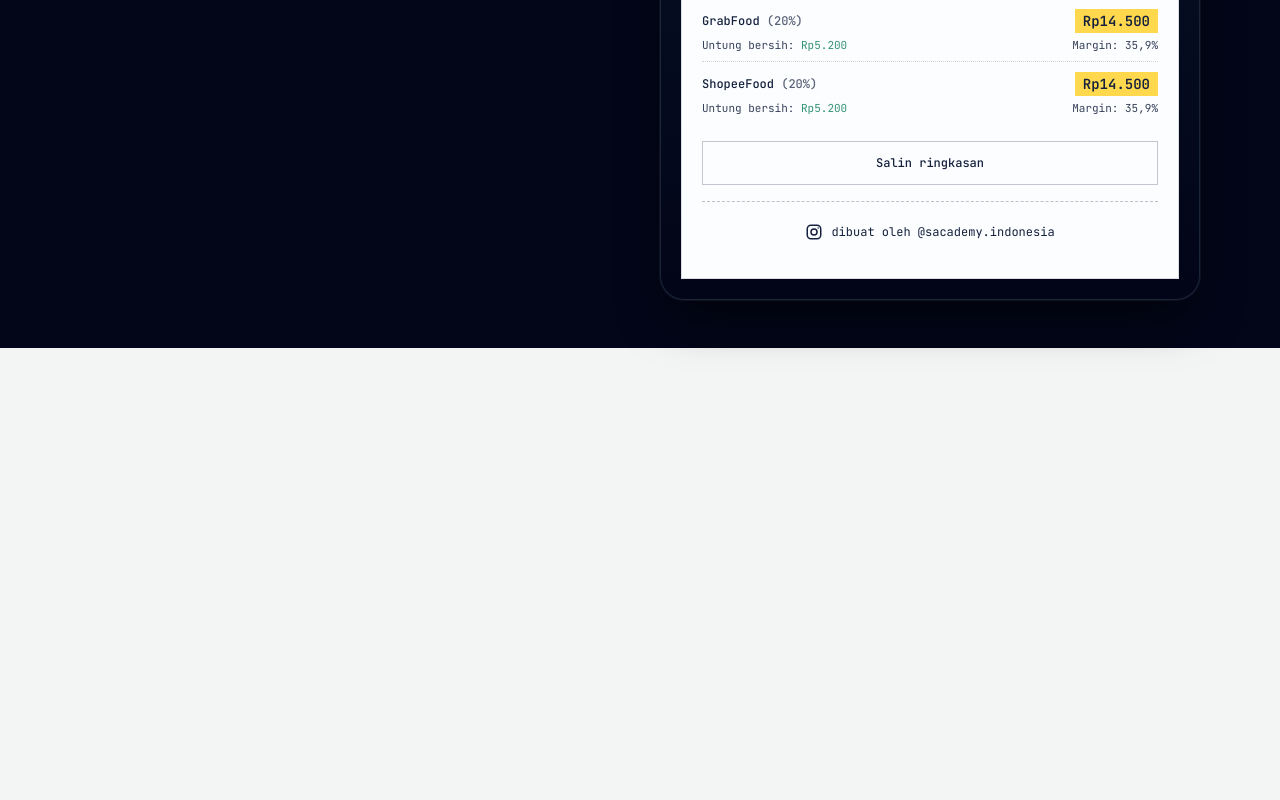
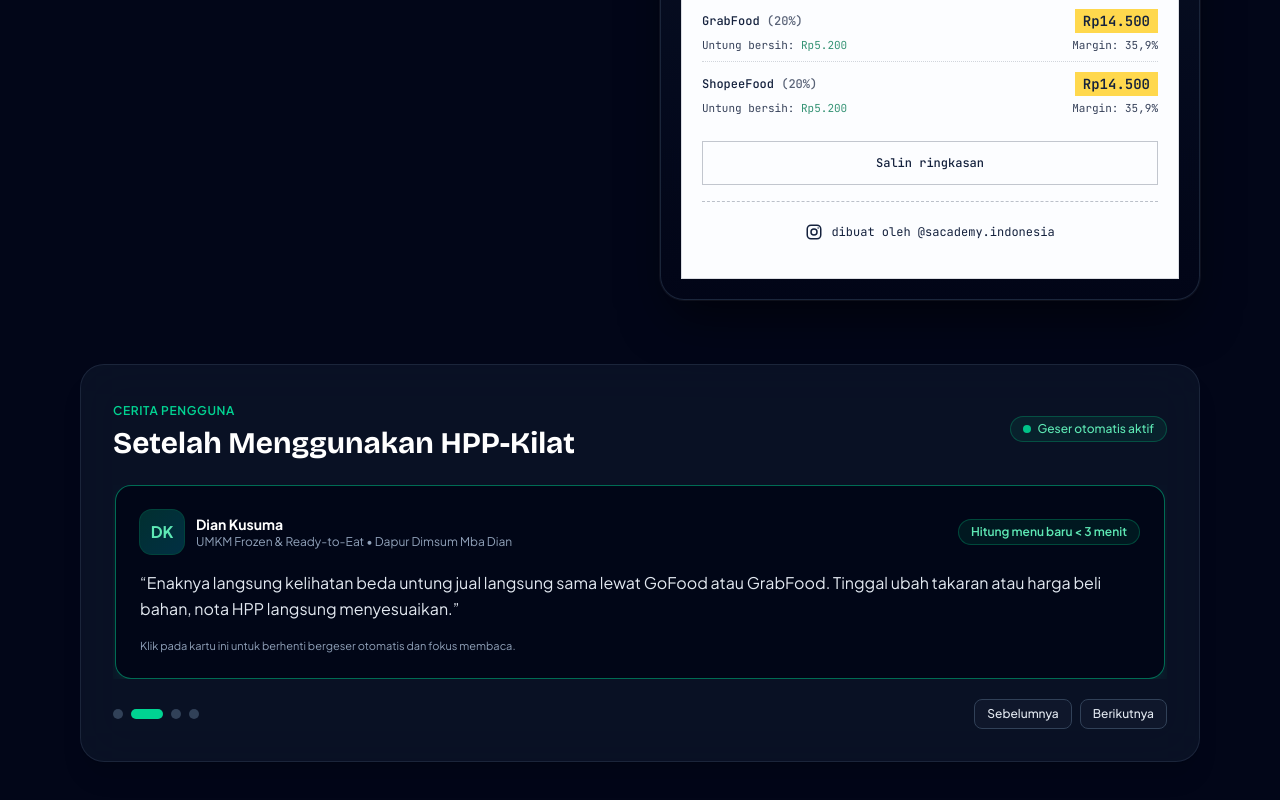
Before and after one commit to fokusindiri/hpp-kilat, a React (Vite) app: page / in a window 1280 px wide. Shown: the part 922-1722 px from the top of the page. Before the commit the page ends 1270 px from the top, so only its background shows below. Built offline with nearby package versions, Linux system fonts and the light colour scheme; no server answers.

Commit message:
feat: hapus ilustrasi kotak & tambah testimoni auto-geser interaktif di LandingPage

```diff
--- a/src/pages/LandingPage.tsx
+++ b/src/pages/LandingPage.tsx
@@ -1,5 +1,4 @@
-import { useMemo, useState } from 'react';
-import heroImg from '../assets/hero.png';
+import { useEffect, useMemo, useState } from 'react';
 import { ReceiptCard } from '../components/ReceiptCard';
 import { DEMO_CHANNELS, DEMO_INGREDIENTS, DEMO_RECIPE } from '../lib/demoData';
 import { calculateRecipePricing, formatRupiah } from '../lib/pricing';
@@ -8,6 +7,54 @@ import type { Channel, ProfitMode, RecipeCalculation } from '../types';
 interface LandingPageProps {
   onNavigate: (to: string) => void;
 }
+
+interface TestimonialItem {
+  id: string;
+  name: string;
+  business: string;
+  role: string;
+  quote: string;
+  impact: string;
+}
+
+const TESTIMONIALS: TestimonialItem[] = [
+  {
+    id: 't-1',
+    name: 'Rizky Pratama',
+    business: 'Kopi Senja Pagi',
+    role: 'Pemilik Kedai Kopi',
+    quote:
+      'Dulu ngira jualan es kopi susu harga Rp13.000 sudah aman, ternyata setelah dihitung bareng cup, sedotan, dan fee aplikasi marginnya tipis banget. Sekarang lebih tenang atur harga.',
+    impact: 'Margin bersih naik +14%',
+  },
+  {
+    id: 't-2',
+    name: 'Dian Kusuma',
+    business: 'Dapur Dimsum Mba Dian',
+    role: 'UMKM Frozen & Ready-to-Eat',
+    quote:
+      'Enaknya langsung kelihatan beda untung jual langsung sama lewat GoFood atau GrabFood. Tinggal ubah takaran atau harga beli bahan, nota HPP langsung menyesuaikan.',
+    impact: 'Hitung menu baru < 3 menit',
+  },
+  {
+    id: 't-3',
+    name: 'Fajar Nugroho',
+    business: 'Bakso Bakar Mas Fajar',
+    role: 'Usaha Kuliner Harian',
+    quote:
+      'Waktu harga saus dan kemasan naik, aku bisa cek cepat mana menu yang masih sehat dan mana yang perlu disesuaikan tanpa bongkar rumus Excel yang bikin pusing.',
+    impact: 'Zero boncos saat harga bahan naik',
+  },
+  {
+    id: 't-4',
+    name: 'Hendra Wijaya',
+    business: 'Churros & Toast Co.',
+    role: 'Booth Jajanan Mall',
+    quote:
+      'Simulasi target untung per porsi maupun persen bikin keputusan promo atau bundling jadi terukur. Sangat membantu buat yang baru mulai merapikan pembukuan.',
+    impact: 'Harga promo lebih terukur',
+  },
+];
 
 export function LandingPage({ onNavigate }: LandingPageProps) {
   const sampleRecipe = DEMO_RECIPE;
@@ -19,6 +66,25 @@ export function LandingPage({ onNavigate }: LandingPageProps) {
   const [profitMode, setProfitMode] = useState<ProfitMode>(sampleRecipe.profit_mode);
   const [profitValue, setProfitValue] = useState<number>(sampleRecipe.profit_value);
   const [copiedSummary, setCopiedSummary] = useState(false);
+
+  // State testimoni auto-geser: berhenti otomatis ketika diklik
+  const [activeTestimonialIdx, setActiveTestimonialIdx] = useState(0);
+  const [isAutoSliding, setIsAutoSliding] = useState(true);
+
+  useEffect(() => {
+    if (!isAutoSliding) return;
+
+    const timer = window.setInterval(() => {
+      setActiveTestimonialIdx((prev) => (prev + 1) % TESTIMONIALS.length);
+    }, 3600);
+
+    return () => window.clearInterval(timer);
+  }, [isAutoSliding]);
+
+  const handleSelectTestimonial = (idx: number) => {
+    setActiveTestimonialIdx(idx);
+    setIsAutoSliding(false);
+  };
 
   const selectedChannel = useMemo(
     () => channels.find((ch) => ch.id === selectedChannelId) ?? channels[0],
@@ -109,7 +175,7 @@ export function LandingPage({ onNavigate }: LandingPageProps) {
         </div>
       </header>
 
-      <main className="relative mx-auto grid max-w-6xl gap-10 px-4 py-12 lg:grid-cols-2 lg:items-start">
+      <main className="relative mx-auto max-w-6xl space-y-16 px-4 py-12">
         {/* Efek ambient glow modern */}
         <div
           aria-hidden="true"
@@ -120,8 +186,9 @@ export function LandingPage({ onNavigate }: LandingPageProps) {
           className="pointer-events-none absolute right-0 top-28 h-80 w-80 rounded-full bg-cyan-500/15 blur-3xl"
         />
 
-        {/* Kolom Kiri: Headline & Preview Visual */}
-        <div className="relative z-10 space-y-6">
+        {/* Hero & Simulasi Nota */}
+        <section className="relative z-10 grid gap-10 lg:grid-cols-2 lg:items-start">
+          <div className="space-y-6">
             <div className="inline-flex items-center gap-2 rounded-full border border-emerald-400/30 bg-emerald-500/10 px-3.5 py-1 text-xs font-medium text-emerald-300 shadow-sm shadow-emerald-500/10">
               <span className="h-2 w-2 animate-pulse rounded-full bg-emerald-400" />
               Hitung HPP, Food Cost %, &amp; Harga Jual UMKM Kuliner
@@ -178,19 +245,10 @@ export function LandingPage({ onNavigate }: LandingPageProps) {
                 </p>
               </div>
             </div>
-
-          <div className="group relative overflow-hidden rounded-2xl border border-slate-800/90 bg-slate-900/60 shadow-xl transition duration-300 hover:border-emerald-400/40">
-            <div className="pointer-events-none absolute inset-0 bg-gradient-to-t from-slate-950/60 via-transparent to-transparent opacity-80 transition duration-300 group-hover:opacity-50" />
-            <img
-              src={heroImg}
-              alt="Ilustrasi perhitungan HPP usaha kuliner"
-              className="h-48 w-full object-cover transition duration-500 group-hover:scale-[1.03]"
-            />
-          </div>
           </div>
 
-        {/* Kolom Kanan: Kartu Simulasi Interaktif + Nota */}
-        <div className="relative z-10 rounded-3xl border border-slate-800/90 bg-gradient-to-b from-slate-900/90 via-slate-900/80 to-slate-950/90 p-5 shadow-2xl shadow-black/60 backdrop-blur-xl ring-1 ring-white/5 transition duration-300 hover:border-emerald-400/35">
+          {/* Kartu Simulasi Interaktif + Nota */}
+          <div className="rounded-3xl border border-slate-800/90 bg-gradient-to-b from-slate-900/90 via-slate-900/80 to-slate-950/90 p-5 shadow-2xl shadow-black/60 backdrop-blur-xl ring-1 ring-white/5 transition duration-300 hover:border-emerald-400/35">
             <div className="mb-4 flex flex-wrap items-center justify-between gap-2">
               <div>
                 <span className="text-xs font-semibold uppercase tracking-wider text-emerald-400">
@@ -205,7 +263,6 @@ export function LandingPage({ onNavigate }: LandingPageProps) {
               </span>
             </div>
 
-          {/* Pemilih Channel Cepat */}
             <div className="mb-4 rounded-2xl border border-slate-800/90 bg-slate-950/75 p-3 text-xs">
               <div className="mb-2 flex items-center justify-between">
                 <span className="text-slate-400">Simulasi Channel:</span>
@@ -261,6 +318,159 @@ export function LandingPage({ onNavigate }: LandingPageProps) {
               />
             </div>
           </div>
+        </section>
+
+        {/* Bagian Testimoni Auto-Geser (Berhenti Saat Diklik) */}
+        <section
+          aria-label="Testimoni pengguna HPP-Kilat"
+          className="relative z-10 rounded-3xl border border-slate-800/90 bg-slate-900/65 p-6 shadow-xl backdrop-blur-xl sm:p-8"
+        >
+          <div className="mb-6 flex flex-wrap items-center justify-between gap-3">
+            <div>
+              <span className="text-xs font-semibold uppercase tracking-wider text-emerald-400">
+                Cerita Pengguna
+              </span>
+              <h2 className="mt-1 text-2xl font-bold text-white sm:text-3xl">
+                Setelah Menggunakan HPP-Kilat
+              </h2>
+            </div>
+
+            <div className="flex items-center gap-2 text-xs">
+              <span
+                className={`inline-flex items-center gap-1.5 rounded-full border px-3 py-1 font-medium ${
+                  isAutoSliding
+                    ? 'border-emerald-500/30 bg-emerald-500/10 text-emerald-300'
+                    : 'border-amber-500/30 bg-amber-500/10 text-amber-300'
+                }`}
+              >
+                <span
+                  className={`h-2 w-2 rounded-full ${
+                    isAutoSliding ? 'animate-pulse bg-emerald-400' : 'bg-amber-400'
+                  }`}
+                />
+                {isAutoSliding ? 'Geser otomatis aktif' : 'Dijeda (klik kartu untuk pilih)'}
+              </span>
+
+              {!isAutoSliding && (
+                <button
+                  type="button"
+                  onClick={() => setIsAutoSliding(true)}
+                  className="rounded-full border border-slate-700 bg-slate-800/90 px-3 py-1 font-medium text-slate-200 transition hover:border-emerald-400/50 hover:text-emerald-300"
+                >
+                  Lanjutkan Auto
+                </button>
+              )}
+            </div>
+          </div>
+
+          <div className="overflow-hidden">
+            <div
+              className="flex transition-transform duration-500 ease-out"
+              style={{
+                transform: `translateX(-${activeTestimonialIdx * 100}%)`,
+              }}
+            >
+              {TESTIMONIALS.map((item, idx) => {
+                const isSelected = idx === activeTestimonialIdx;
+                return (
+                  <div key={item.id} className="w-full shrink-0 px-0.5">
+                    <div
+                      role="button"
+                      tabIndex={0}
+                      onClick={() => handleSelectTestimonial(idx)}
+                      onKeyDown={(e) => {
+                        if (e.key === 'Enter' || e.key === ' ') {
+                          e.preventDefault();
+                          handleSelectTestimonial(idx);
+                        }
+                      }}
+                      className={`cursor-pointer rounded-2xl border p-6 transition duration-200 ${
+                        isSelected
+                          ? 'border-emerald-400/50 bg-slate-950/90 shadow-lg shadow-emerald-500/10'
+                          : 'border-slate-800 bg-slate-950/60 hover:border-slate-700'
+                      }`}
+                    >
+                      <div className="flex flex-wrap items-center justify-between gap-3">
+                        <div className="flex items-center gap-3">
+                          <div className="flex h-11 w-11 items-center justify-center rounded-xl bg-gradient-to-br from-emerald-400/20 to-cyan-400/20 font-bold text-emerald-300 ring-1 ring-emerald-400/30">
+                            {item.name
+                              .split(' ')
+                              .map((part) => part[0])
+                              .slice(0, 2)
+                              .join('')}
+                          </div>
+                          <div>
+                            <p className="text-sm font-bold text-white">{item.name}</p>
+                            <p className="text-xs text-slate-400">
+                              {item.role} &bull; {item.business}
+                            </p>
+                          </div>
+                        </div>
+
+                        <span className="rounded-full border border-emerald-500/30 bg-emerald-500/10 px-3 py-1 text-xs font-semibold text-emerald-300">
+                          {item.impact}
+                        </span>
+                      </div>
+
+                      <p className="mt-4 text-sm leading-relaxed text-slate-200 sm:text-base">
+                        &ldquo;{item.quote}&rdquo;
+                      </p>
+
+                      <p className="mt-4 text-[11px] text-slate-400">
+                        Klik pada kartu ini untuk berhenti bergeser otomatis dan fokus membaca.
+                      </p>
+                    </div>
+                  </div>
+                );
+              })}
+            </div>
+          </div>
+
+          {/* Indikator navigasi slide (klik langsung menghentikan auto-geser) */}
+          <div className="mt-5 flex flex-wrap items-center justify-between gap-3">
+            <div className="flex items-center gap-2">
+              {TESTIMONIALS.map((item, idx) => {
+                const active = idx === activeTestimonialIdx;
+                return (
+                  <button
+                    key={item.id}
+                    type="button"
+                    onClick={() => handleSelectTestimonial(idx)}
+                    aria-label={`Lihat testimoni ${item.name}`}
+                    className={`h-2.5 rounded-full transition-all duration-200 ${
+                      active
+                        ? 'w-8 bg-emerald-400'
+                        : 'w-2.5 bg-slate-700 hover:bg-slate-500'
+                    }`}
+                  />
+                );
+              })}
+            </div>
+
+            <div className="flex gap-2">
+              <button
+                type="button"
+                onClick={() =>
+                  handleSelectTestimonial(
+                    (activeTestimonialIdx - 1 + TESTIMONIALS.length) % TESTIMONIALS.length
+                  )
+                }
+                className="rounded-lg border border-slate-700 bg-slate-900 px-3 py-1.5 text-xs font-medium text-slate-200 transition hover:border-slate-500"
+              >
+                Sebelumnya
+              </button>
+              <button
+                type="button"
+                onClick={() =>
+                  handleSelectTestimonial((activeTestimonialIdx + 1) % TESTIMONIALS.length)
+                }
+                className="rounded-lg border border-slate-700 bg-slate-900 px-3 py-1.5 text-xs font-medium text-slate-200 transition hover:border-slate-500"
+              >
+                Berikutnya
+              </button>
+            </div>
+          </div>
+        </section>
       </main>
     </div>
   );
```
Lines whose indentation alone changed are shown as unchanged.
